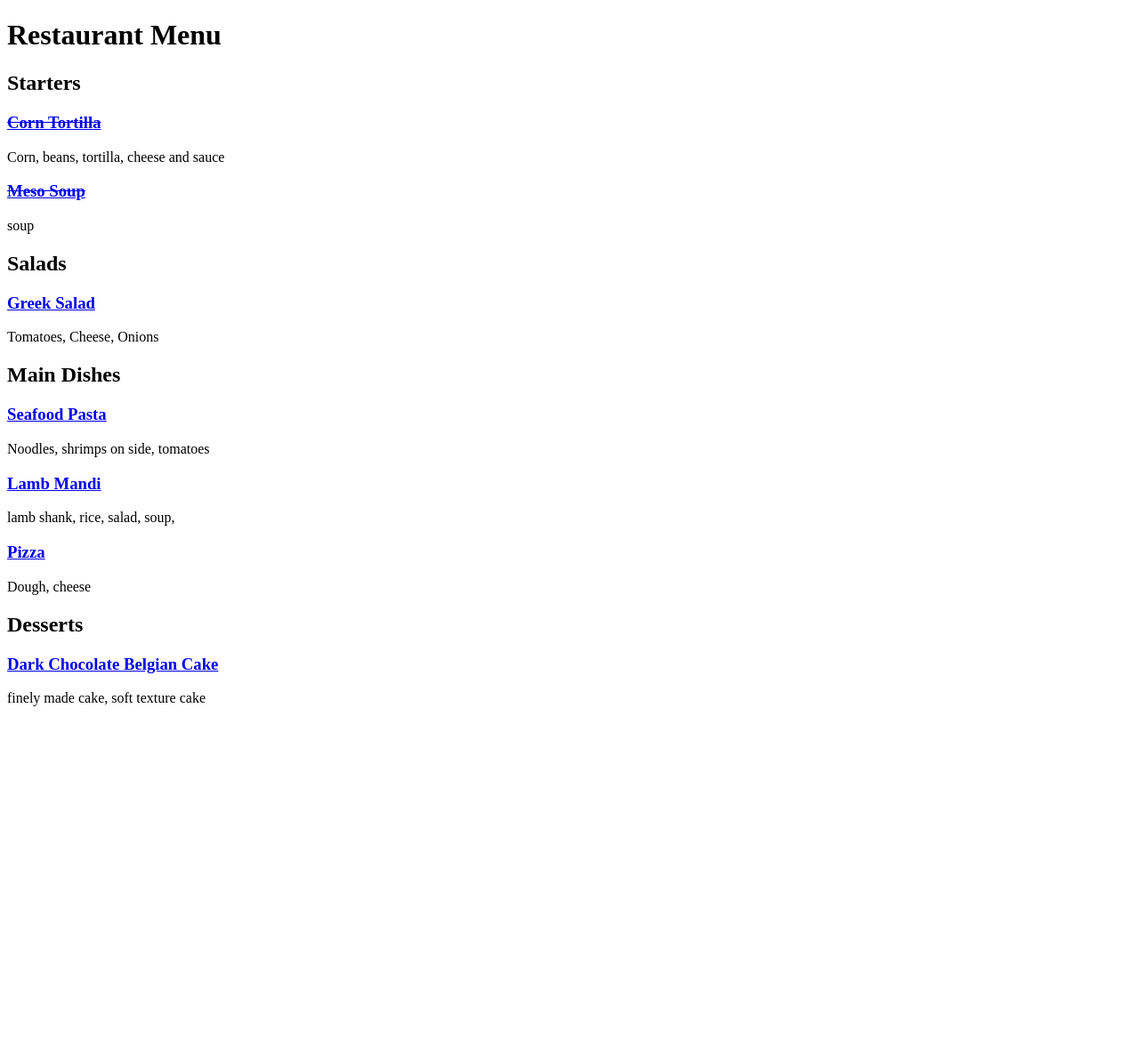
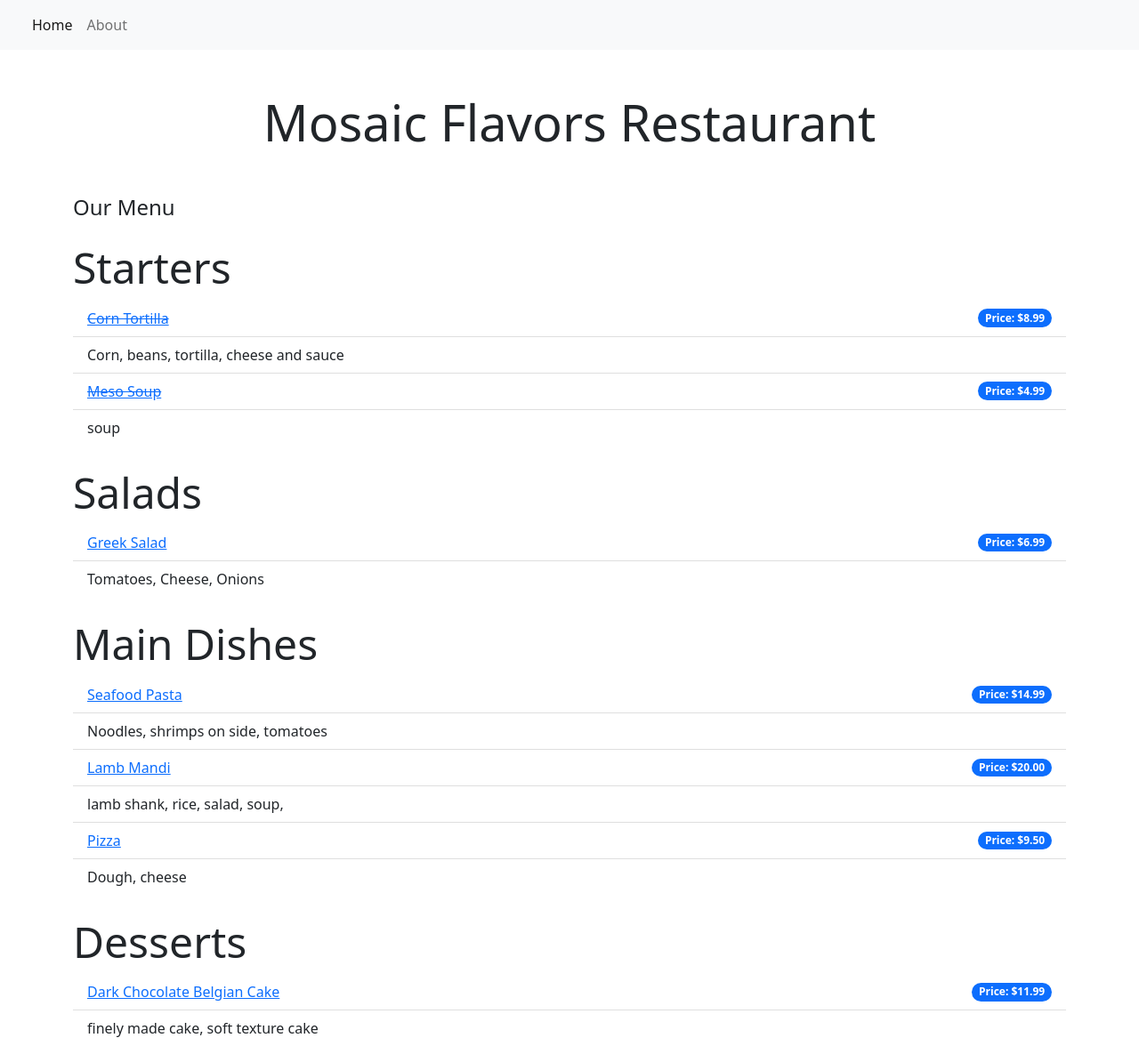
Before and after one commit to fahadfhs/Restaurant-Menu-App, a Django app: page / in a window 1280 px wide. Shown: the whole page at 89% size. Before the commit the page ends 794 px from the top, so only its background shows below. Run offline with Django 4.2, Linux system fonts and the light colour scheme; data comes from the database, SQL or seed files in the repository; some libraries are stand-ins or nearby versions.

Commit message:
Used bootstrap and base class to adjust the design of the front end. Added nav element and modified the styling of the page. Made it more appealing. Used jinja to link the different pages together.

```diff
--- /dev/null
+++ b/restaurant_menu/templates/base.html
@@ -0,0 +1,38 @@
+<!DOCTYPE html>
+<html lang="en">
+    <head>
+        <meta charset="utf-8">
+        <meta name="viewport" content="width=device-width, initial-scale=1">
+        <link href="https://cdn.jsdelivr.net/npm/bootstrap@5.2.0-beta1/dist/css/bootstrap.min.css" rel="stylesheet" integrity="sha384-0evHe/X+R7YkIZDRvuzKMRqM+OrBnVFBL6DOitfPri4tjfHxaWutUpFmBp4vmVor" crossorigin="anonymous">
+        <title>Menu Products</title>
+    </head>
+    <body>
+        <nav class="navbar navbar-expand-lg bg-light">
+            <div class="container-fluid">
+                    <a class="navbar-brand" href="#"></a>
+
+                    <button class="navbar-toggler" type="button" data-bs-toggle="collapse" data-bs-target="#navbarNav" aria-controls="navbarNav" aria-expanded="false" aria-label="Toggle navigation">
+                         <span class="navbar-toggler-icon"></span>
+                    </button>
+                <div class="collapse navbar-collapse" id="navbarNav">
+                    <ul class="navbar-nav">
+                         <li class="nav-item">
+                            <a class="nav-link active" aria-current="page" href="{% url 'home' %}">Home</a>
+                        </li>
+                        <li class="nav-item">
+                            <a class="nav-link" aria-current="page" href="{% url 'home' %}">About</a>
+                        </li>
+                    </ul>
+                </div>
+            </div>
+        </nav>
+
+        {% block content %}   <!-- here the code from index.html will be inserted -->
+        {% endblock content %}
+
+<!-- JavaScript Bundle with Popper -->
+             <script src="https://code.jquery.com/jquery-2.1.3.min.js"></script>
+        <script src="https://cdn.jsdelivr.net/npm/bootstrap@5.2.0-beta1/dist/js/bootstrap.bundle.min.js" integrity="sha384-pprn3073KE6tl6bjs2QrFaJGz5/SUsLqktiwsUTF55Jfv3qYSDhgCecCxMW52nD2" crossorigin="anonymous"></script>
+
+    </body>
+</html>
--- a/restaurant_menu/templates/index.html
+++ b/restaurant_menu/templates/index.html
@@ -1,26 +1,29 @@
-<!DOCTYPE html>
-<html lang="en">
-<head>
-    <meta charset="UTF-8">
-    <title>Title</title>
-</head>
-<body>
-    <h1>Restaurant Menu</h1>
-     <!--jinja calls the key for the content of the pizza item
-        however here we do meal.1 for the first item in the tuple-->
+{% extends 'base.html' %}
+
+{% block content %}
+<div class="container">
+    <h1 class="display-4 text-center my-5">Mosaic Flavors Restaurant</h1>
+    <h4>Our Menu</h4>
+
     {% for meal in meals %}
-        <h2> {{ meal.1 }} </h2>
-            {% for row in item_list %} <!-- item_list is a special list in django-->
-                {% if row.meal_type == meal.0 %} <!--display only if the current meal type shown, avoids duplication-->
-                   {% if row.status == 0 %}
-                        <a href="{% url 'menu_item' row.pk %}"><h3><del>{{ row.meal}}</del></h3></a>
-                        <p>{{ row.description}}</p>
-                    {% else %}
-                        <a href="https://example.com"><h3>{{ row.meal}}</h3></a>
-                        <p>{{ row.description}}</p>
-                    {% endif %}
-                {% endif %}
-            {% endfor %}
+    <h2 class="display-5 mt-4">{{ meal.1 }}</h2>
+    <ul class="list-group list-group-flush">
+        {% for row in item_list %}
+        {% if row.meal_type == meal.0 %}
+        <li class="list-group-item d-flex justify-content-between align-items-center">
+            {% if row.status == 0 %}
+            <a href="{% url 'menu_item' row.pk %}">
+                <del>{{ row.meal }}</del>
+            </a>
+            {% else %}
+            <a href="{% url 'menu_item' row.pk %}">{{ row.meal }}</a>
+            {% endif %}
+            <span class="badge bg-primary rounded-pill">Price: ${{ row.price }}</span>
+        </li>
+        <li class="list-group-item">{{ row.description }}</li>
+        {% endif %}
+        {% endfor %}
+    </ul>
     {% endfor %}
-</body>
-</html>
+</div>
+{% endblock content %}
```
Also changed, not shown: restaurant_menu/templates/menu_item_detail.html (+13 -12 lines).
